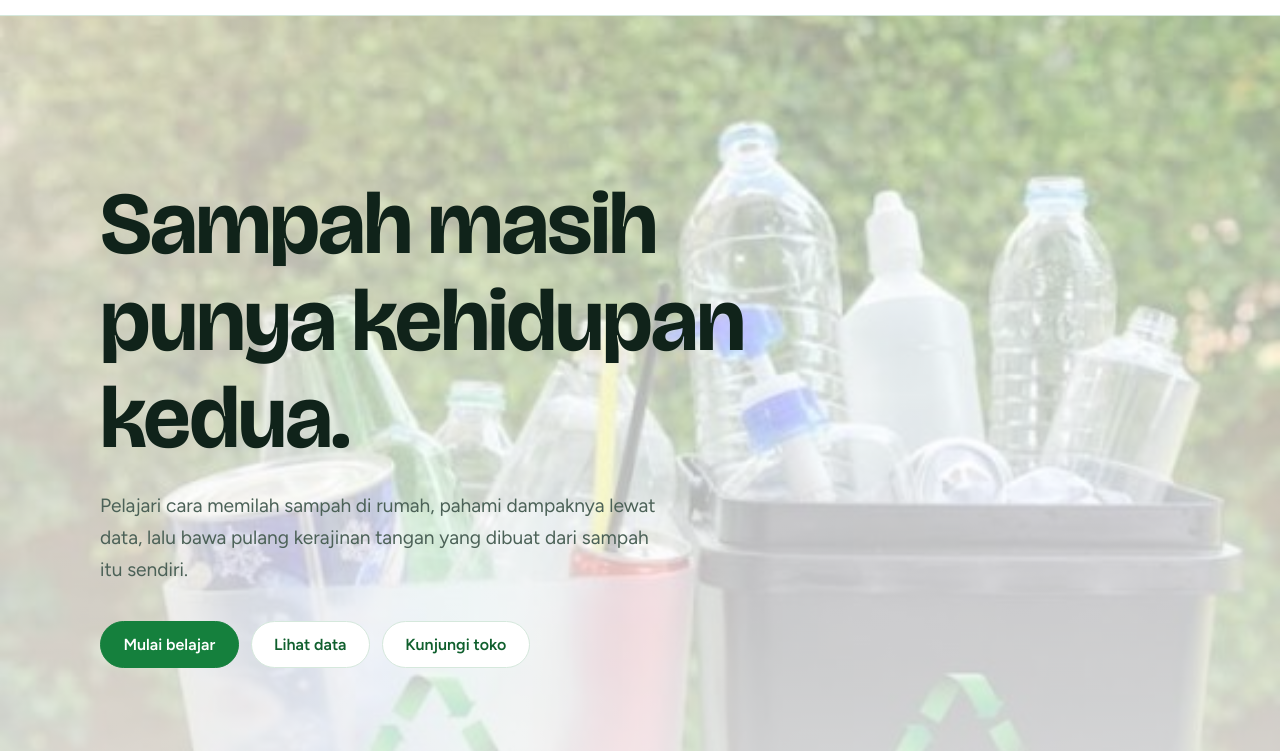
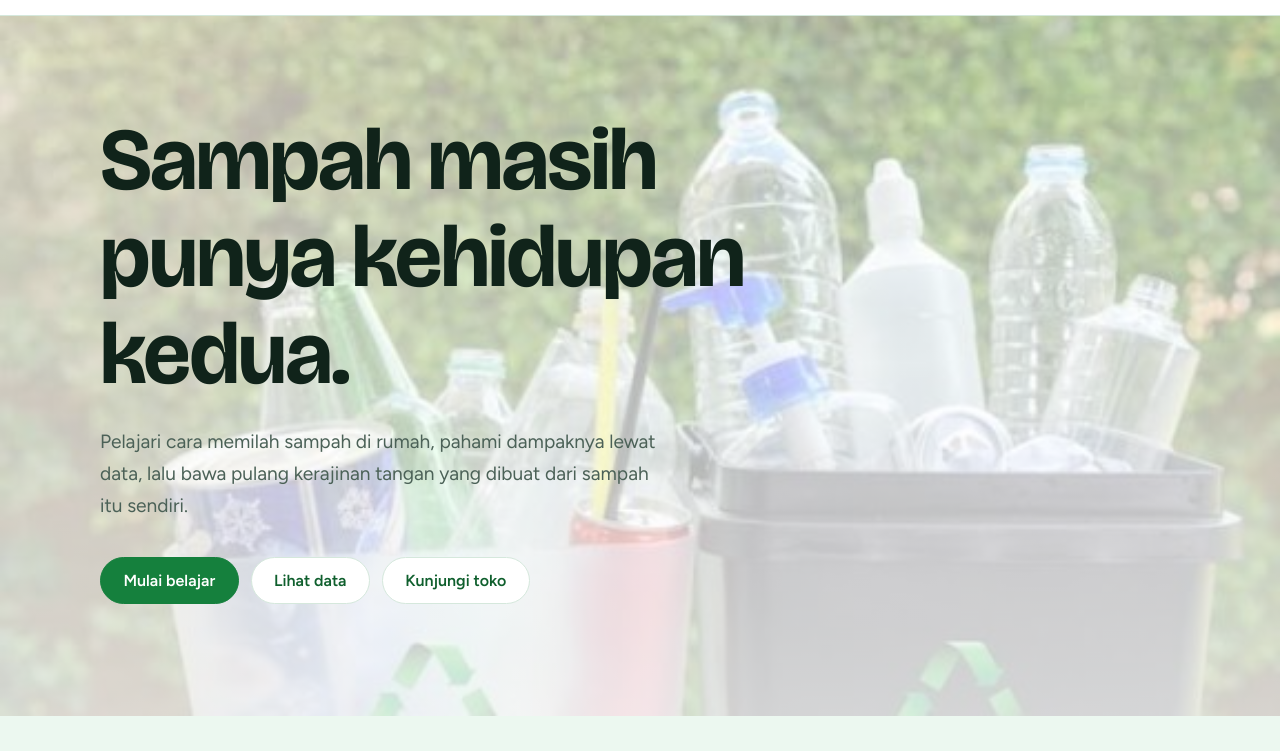
Before and after one commit to PabloManalu/daurulang, a website: page public/index.html in a window 1280 px wide. Shown: the part 49-800 px from the top of the page. Drawn offline with nearby package versions, Linux system fonts and the light colour scheme.

Commit message:
Update style.css
perpendek bagian atas tulisan "Sampah..."

```diff
--- a/public/css/style.css
+++ b/public/css/style.css
@@ -50,7 +50,7 @@ p { margin: 0; }
   background:
     linear-gradient(180deg, rgb(255 255 255 / .55), rgb(255 255 255 / .80)),
     url("/img/bg-hero.jpg") center / cover no-repeat;
-  padding: clamp(5rem, 14vw, 10rem) 0 clamp(4rem, 10vw, 7rem);
+  padding: clamp(3rem, 9vw, 6rem) 0 clamp(4rem, 10vw, 7rem);
 }
 .hero h1 { font-size: clamp(2.6rem, 7.5vw, 5.5rem); font-weight: 700; max-width: 14ch; }
 .lead { margin-top: 1.5rem; max-width: 46ch; font-size: 1.2rem; color: var(--muted); }
```
